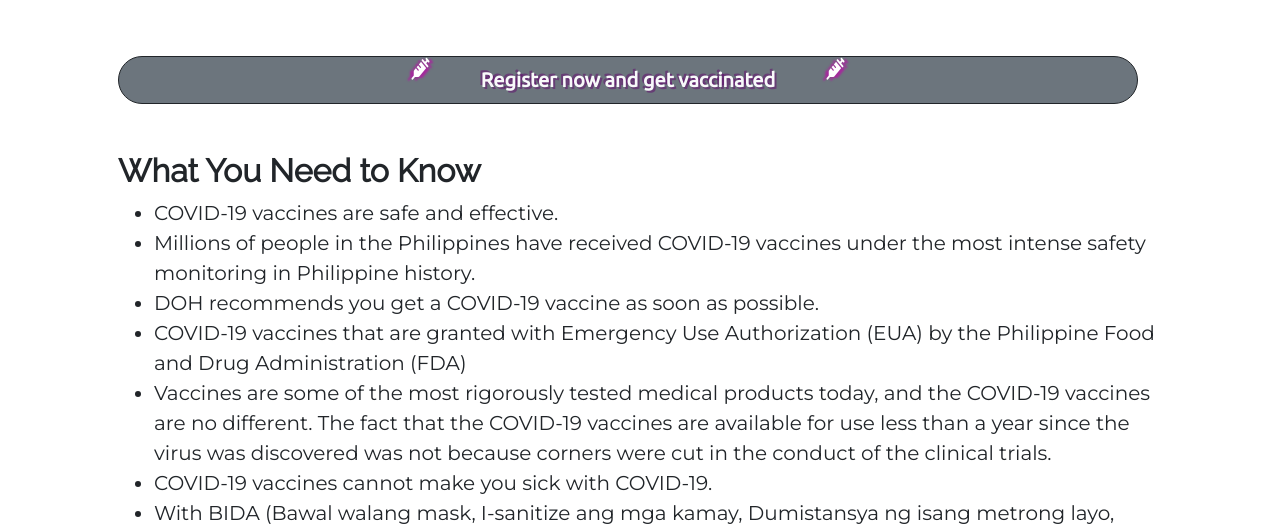
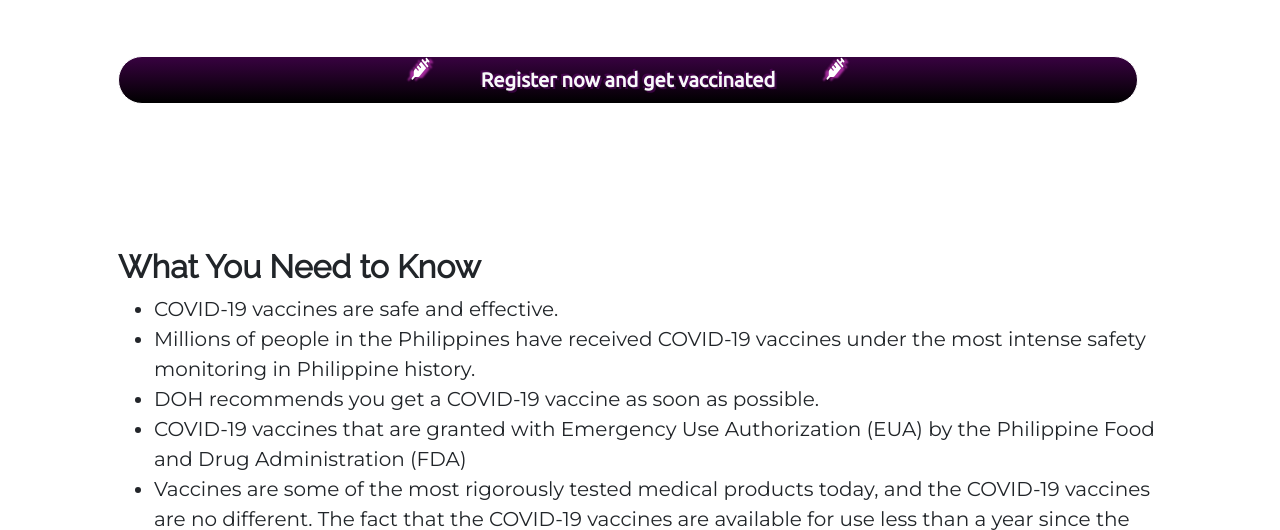
Before and after one commit to gatchigat/c19-prevention-guild, a PHP site: page /getvac.html in a window 1280 px wide. Shown: the part 48-578 px from the top of the page. Run offline with PHP 8.4, Linux system fonts and the light colour scheme; some libraries are stand-ins or nearby versions.

Commit message:
Add files via upload

```diff
--- a/getvac.html
+++ b/getvac.html
@@ -64,10 +64,10 @@
                     <div class="row text-start">
                         <div class="row text-start">
                             <div class="d-grid gap-2 pt-5">
-                                <a class="text-light text-decoration-none fs-3 ubuntu w-100 fw-bold ubuntu "
+                                <a class="text-light text-decoration-none fs-3 ubuntu w-100 fw-bold ubuntu mb-xl-5"
                                     href="https://docs.google.com/presentation/d/1KwidgCGZyD22WF6I6wHcUAoMpZI0kKuHZIEBCGndms4/edit#slide=id.gdf12e7cc4c_294_155">
                                     <button
-                                        class="btn btn-secondary  btn-outline-dark rounded-pill fw-bold ubuntu w-100 fs-5 text-light purple-pink-color text-shadow py-xl-2 pt-3 "
+                                        class="button-get-vac rounded-pill fw-bold ubuntu w-100 fs-5 text-light purple-pink-color text-shadow py-xl-2 pt-3 pb-2"
                                         type="button"><i
                                             class="fa-solid fa-syringe pe-xl-5 d-block d-xl-inline-block fa-bounce syringe1"
                                             style="--fa-animation-duration: 2s;"></i></i>
@@ -80,7 +80,7 @@
                             </div>
 
                         </div>
-                        <h3 class="fw-bold pt-5 fs-2 raleway">What You Need to Know</h3>
+                        <h3 class="fw-bold pt-5 fs-2 raleway  mt-xl-5">What You Need to Know</h3>
                         <ul class="ps-5 fs-5">
                             <li> COVID-19 vaccines are safe and effective.</li>
                             <li>
--- a/styles/style.css
+++ b/styles/style.css
@@ -312,6 +312,42 @@ main {
 }
 
 /* GET VAC */
+#get-vac .button-get-vac {
+  background: #380240;
+  background-image: -webkit-linear-gradient(top, #380240, #000000);
+  background-image: -moz-linear-gradient(top, #380240, #000000);
+  background-image: -ms-linear-gradient(top, #380240, #000000);
+  background-image: -o-linear-gradient(top, #380240, #000000);
+  background-image: -webkit-gradient(to bottom, #380240, #000000);
+  -webkit-border-radius: 20px;
+  -webkit-border-radius: 100px;
+  -moz-border-radius: 100px;
+  border-radius: 100px;
+  color: #ffffff;
+
+  border: solid #ffffff 1px;
+  transition: background 0.25s, background-image 0.25s, -webkit-box-shadow 0.25s,
+    -moz-box-shadow 0.25s, box-shadow 0.25s, border 0.25s, transform 0.25s;
+  -moz-transition: 0.25s;
+  -o-transition: 0.25s;
+  -webkit-transition: 0.25s;
+}
+#get-vac .button-get-vac:hover {
+  border: solid #a929b9 2px;
+  background: #000000;
+  background-image: none;
+  -webkit-border-radius: 100px;
+  -moz-border-radius: 100px;
+  border-radius: 100px;
+  text-decoration: none;
+  -webkit-box-shadow: 0 0.5em 0.5em -0.4em #a929b9;
+  -moz-box-shadow: 0 0.5em 0.5em -0.4em #a929b9;
+  box-shadow: 0 0.5em 0.5em -0.4em #a929b9;
+  transform: translateY(-0.25em);
+  cursor: pointer;
+  text-shadow: 2px 2px 8px #000000;
+}
+
 #get-vac .fa-solid {
   text-shadow: 0.2em 0.08em 0.1em #a42a9c, -0.2em 0.08em 0.1em #a42a9c;
   transition: color 0.5s, text-shadow 0.2s;
```
